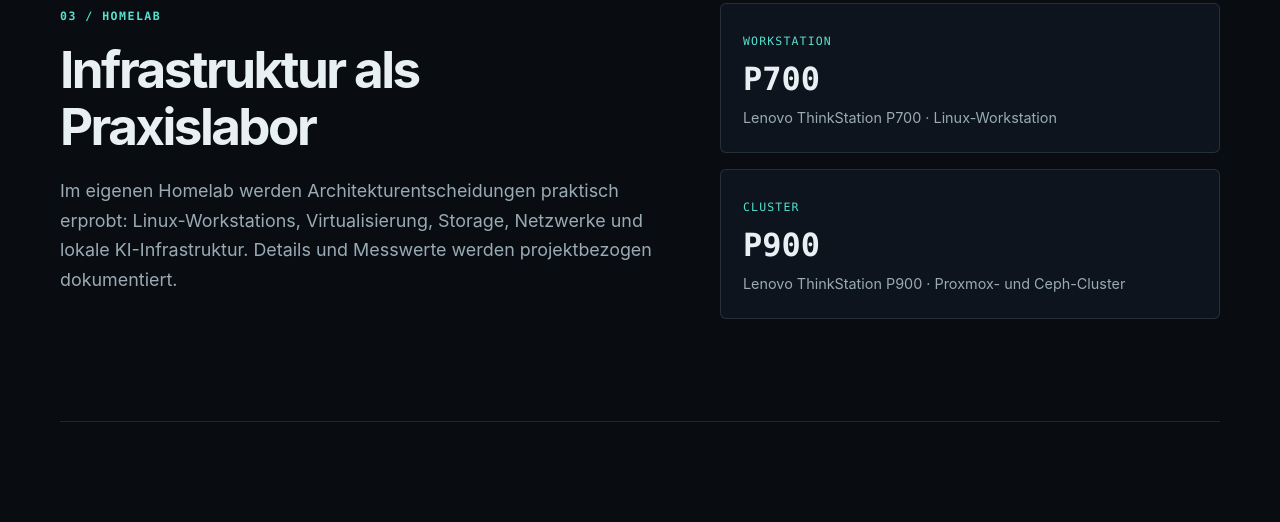
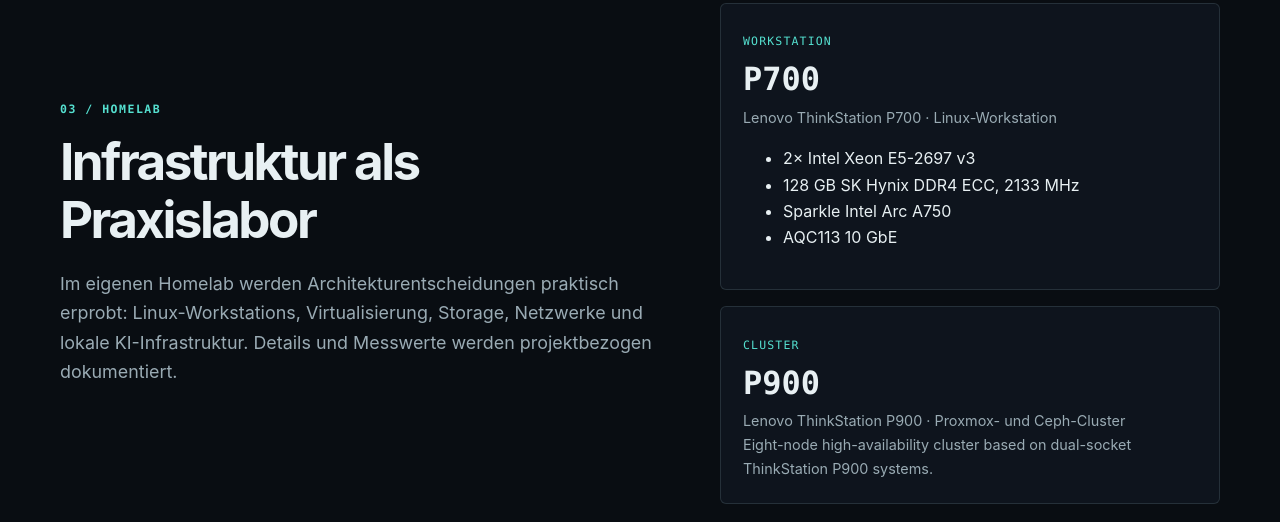
Before and after one commit to meltymon/meltymon.github.io, an Astro site: page / in a window 1280 px wide. Shown: the part 2087-2609 px from the top of the page. Built offline with nearby package versions, Linux system fonts and the light colour scheme; Astro itself is replaced by a stand-in of ours.

Commit message:
ui: connect verified hardware data and remove placeholder legal links

```diff
--- a/src/pages/index.astro
+++ b/src/pages/index.astro
@@ -1,6 +1,7 @@
 ---
 import SiteLayout from "../layouts/SiteLayout.astro";
 import { profile } from "../data/profile.js";
+import { hardware } from "../data/hardware.js";
 
 const content = profile.de;
 const sections = content.sections;
@@ -59,11 +60,18 @@ const sections = content.sections;
         <span class="hardware-type">WORKSTATION</span>
         <h3>P700</h3>
         <p>{sections.infrastructure.p700}</p>
+        <ul class="hardware-specs">
+          <li>{hardware.p700.cpu}</li>
+          <li>{hardware.p700.memory}</li>
+          <li>{hardware.p700.gpu}</li>
+          <li>{hardware.p700.network}</li>
+        </ul>
       </article>
       <article class="hardware-card">
         <span class="hardware-type">CLUSTER</span>
         <h3>P900</h3>
         <p>{sections.infrastructure.p900}</p>
+        <p class="hardware-note">{hardware.p900.summary}</p>
       </article>
     </div>
   </section>
```
